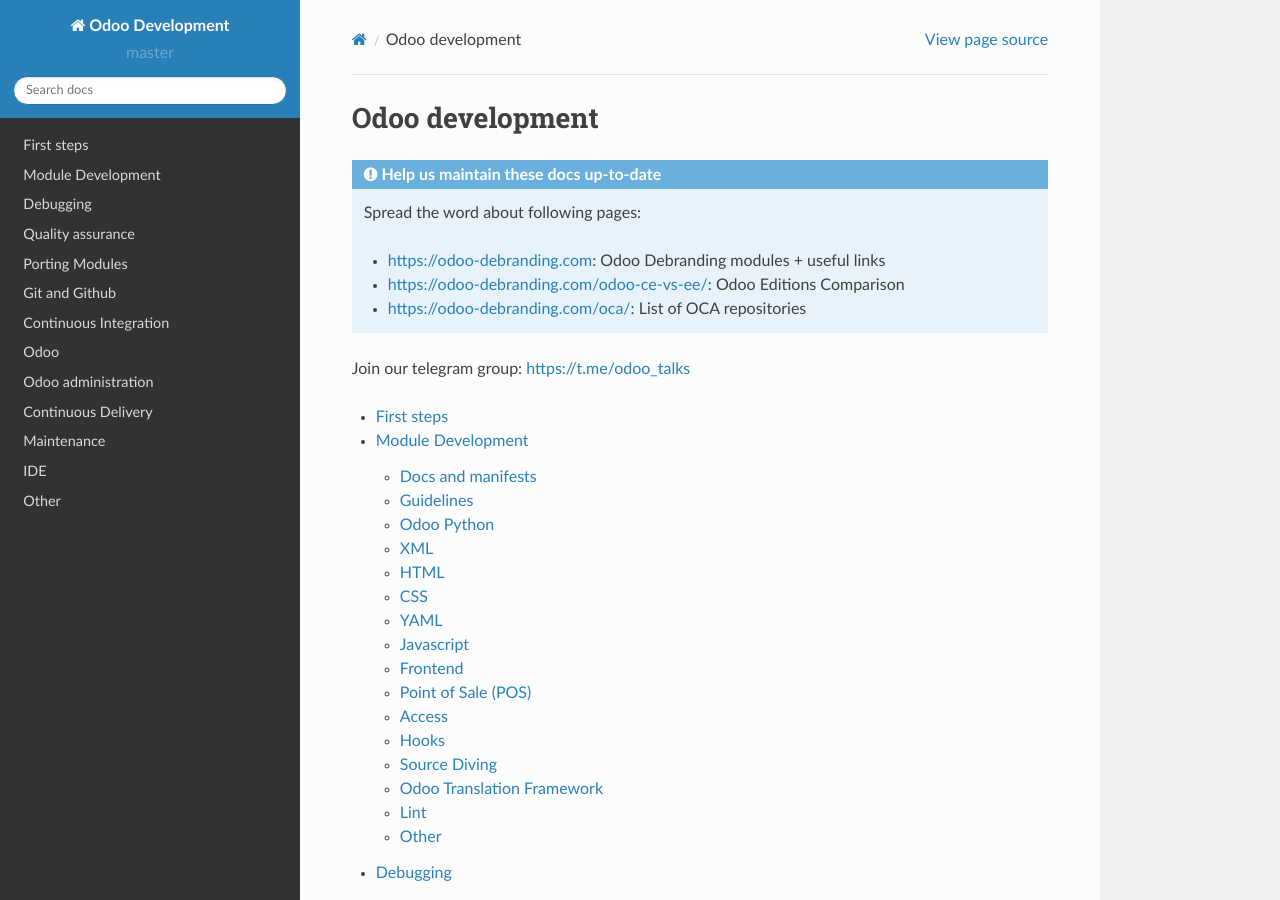
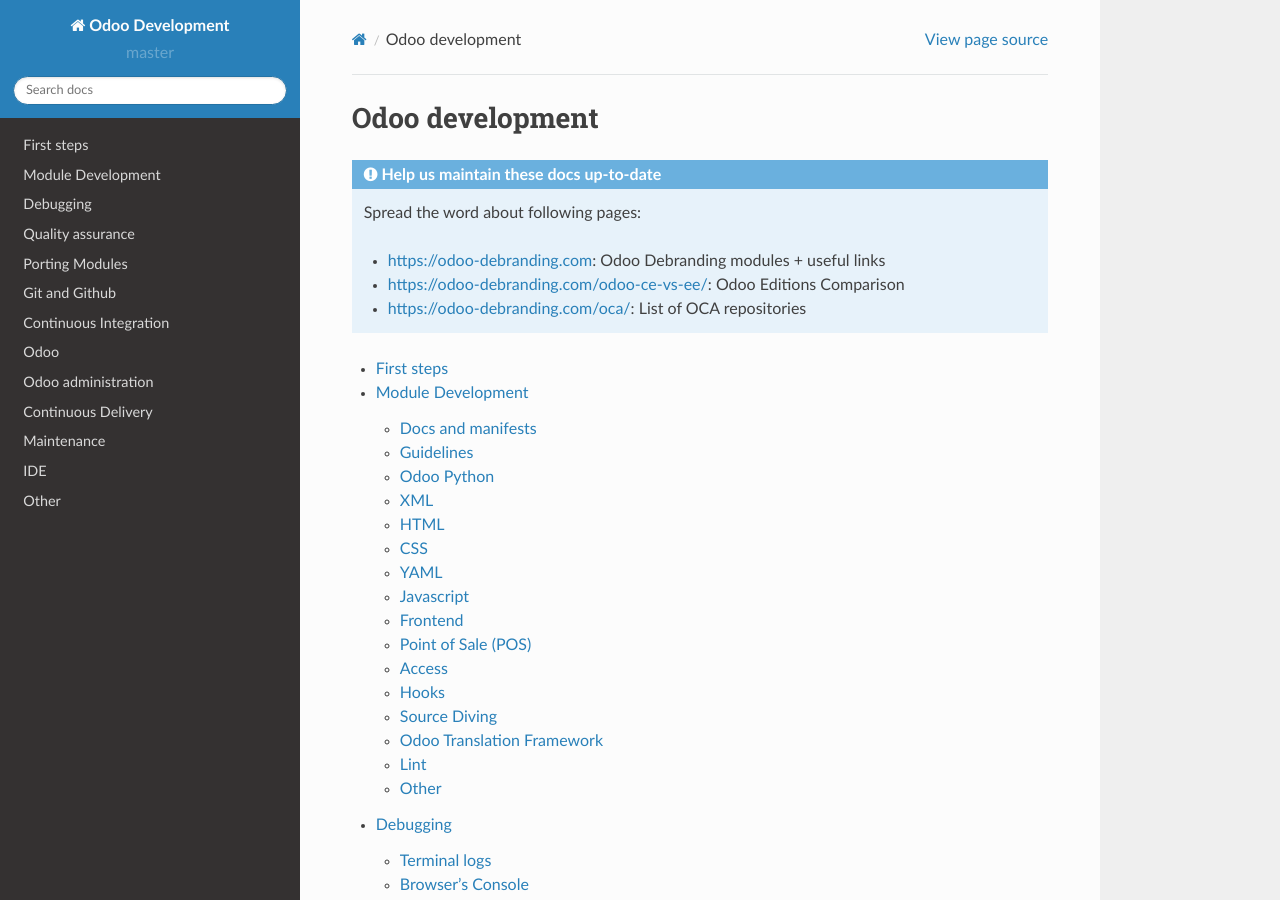
Before and after one commit to itpp-labs/odoo-development, a Sphinx documentation site: the page built from docs/index.rst, in a window 1280 px wide and 900 px high. Built offline with Sphinx 7.4.7 and the Read the Docs theme 2.0.0, drawn with Linux system fonts in a browser that asks for light colours.

Commit message:
Update index.rst

```diff
--- a/docs/index.rst
+++ b/docs/index.rst
@@ -9,8 +9,6 @@
    * https://odoo-debranding.com: Odoo Debranding modules + useful links
    * https://odoo-debranding.com/odoo-ce-vs-ee/: Odoo Editions Comparison
    * https://odoo-debranding.com/oca/: List of OCA repositories
-
-Join our telegram group: https://t.me/odoo_talks
 
 .. toctree::
    :maxdepth: 2
```
